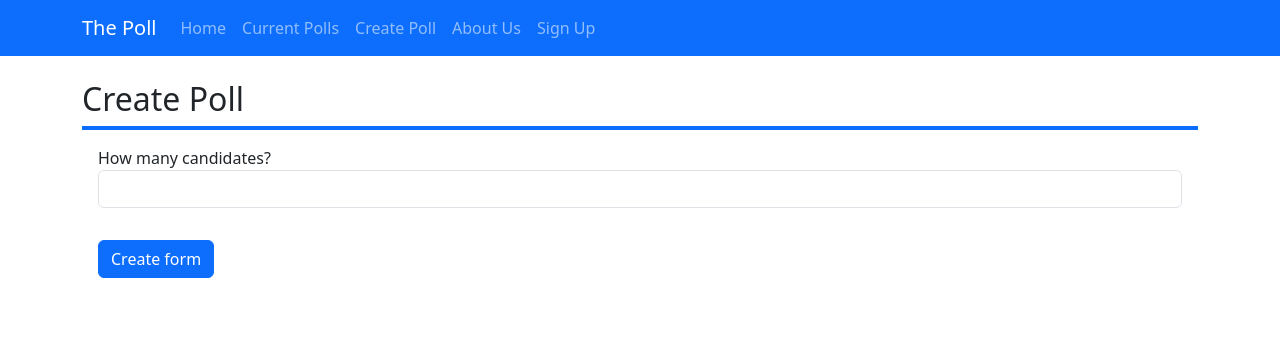
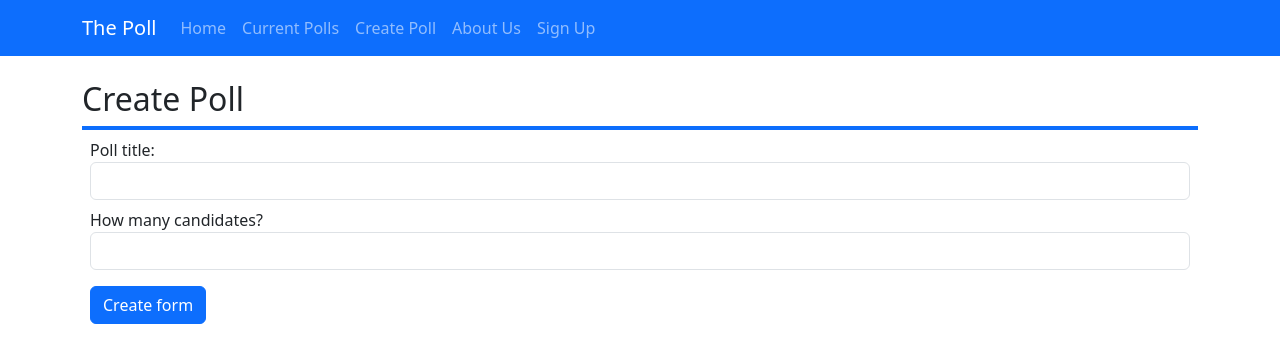
Before and after one commit to koushikjis/the-poll, a React (Create React App) app: page /create-poll in a window 1280 px wide. Shown: the top 362 px of the page. Built offline with nearby package versions, Linux system fonts and the light colour scheme.

Commit message:
Add poll title, change in style in mypoll page

```diff
--- a/package.json
+++ b/package.json
@@ -45,6 +45,7 @@
     ]
   },
   "devDependencies": {
+    "@babel/plugin-proposal-private-property-in-object": "^7.21.11",
     "@types/lodash": "^4.14.195"
   }
 }
--- a/src/components/CreatePoll.tsx
+++ b/src/components/CreatePoll.tsx
@@ -7,6 +7,7 @@ const CreatePoll: React.FC = () => {
   const [candidates, setCandidates] = useState<
     Array<{ photo: File | null; name: string }>
   >([]);
+  const [pollTitle, setPollTitle] = useState("");
   const [formSubmitted, setFormSubmitted] = useState(false);
   const [fieldRendered, setFieldRendered] = useState(false);
 
@@ -14,11 +15,9 @@ const CreatePoll: React.FC = () => {
   const [numOfCandidates, setNumOfCandidates] = useState(
     context?.state.pollCount || 0
   );
-  const [inputNumber, setInputNumber] = useState('')
+  const [inputNumber, setInputNumber] = useState("");
 
-  const handleNumOfCandidatesChange = (
-    value: number
-  ) => {
+  const handleNumOfCandidatesChange = (value: number) => {
     setNumOfCandidates(value);
     setCandidates(
       Array.from({ length: value }, () => ({
@@ -74,12 +73,9 @@ const CreatePoll: React.FC = () => {
 
   const renderCandidateFields = () => {
     return _.times(numOfCandidates, (index: number) => (
-      <div
-        key={index}
-        className="mt-3 mb-3 border-bottom border-primary rounded"
-      >
-        <div className="form-group m-2">
-          <h5 className="border-bottom mb-3 mt-4">Candidate {index + 1}:&nbsp;</h5>
+      <div key={index} className="mt-3 mb-3">
+        <div className="form-group m-2 border-bottom border-primary rounded">
+          <h5 className="mb-3 mt-4">Candidate {index + 1}:&nbsp;</h5>
         </div>
         <div className="form-group m-2">
           <label>Candidate Photo:&nbsp;</label>
@@ -105,13 +101,27 @@ const CreatePoll: React.FC = () => {
 
   if (context?.state.pollCount) setTimeout(() => setFieldRendered(true), 1);
 
+  function handlePollTitleChange(e: React.ChangeEvent<HTMLInputElement>): void {
+    setPollTitle(e.target.value);
+  }
+
   return (
     <div className="container mt-4">
       <PageHeader header="Create Poll" />
       <form onSubmit={handleSubmit}>
+        <div className="form-group m-2">
+          <label>Poll title:</label>
+          <input
+            className="form-control"
+            name="poll-title"
+            type="text"
+            value={pollTitle}
+            onChange={(e) => handlePollTitleChange(e)}
+          />
+        </div>
         {!fieldRendered && (
           <>
-            <div className="form-group m-3">
+            <div className="form-group m-2">
               <label>How many candidates?</label>
               <input
                 className="form-control"
@@ -119,10 +129,14 @@ const CreatePoll: React.FC = () => {
                 type="number"
                 min="0"
                 value={inputNumber}
-                onChange={(e)=>setInputNumber(e.target.value)}
+                onChange={(e) => setInputNumber(e.target.value)}
               />
             </div>
-            <button className="btn btn-primary m-3" onClick={()=>handleNumOfCandidatesChange(+inputNumber)} type="button">
+            <button
+              className="btn btn-primary m-2"
+              onClick={() => handleNumOfCandidatesChange(+inputNumber)}
+              type="button"
+            >
               Create form
             </button>
           </>
--- a/src/components/MyPollPage.tsx
+++ b/src/components/MyPollPage.tsx
@@ -1,5 +1,6 @@
 import React from "react";
-import {Candidate} from '../Types/types'
+import { Candidate } from "../Types/types";
+import PageHeader from "./PageHeader";
 
 interface MyPollPageProps {
   candidates: Candidate[];
@@ -9,19 +10,19 @@ interface MyPollPageProps {
 const MyPollPage: React.FC<MyPollPageProps> = ({ candidates, onVote }) => {
   return (
     <div className="container mt-4">
-      <h2>My Poll</h2>
-      <div className="col  border border-secondary rounded">
+      <PageHeader header='My Poll' />
+      <div className="col border border-secondary rounded mt-3">
         <div className="row m-3">
           {candidates.map((candidate) => (
             <div key={candidate.id} className="col-md-4 my-4">
-              <div className="card">
+              <div className="card text-dark bg-light mb-3">
+              <div className="card-header">{candidate.name}</div>
                 <img
                   src={candidate.photo}
                   alt={candidate.name}
-                  className="card-img-top"
+                  className="card-img-top img-thumbnail"
                 />
                 <div className="card-body">
-                  <h3 className="card-title">{candidate.name}</h3>
                   <button
                     className="btn btn-primary"
                     onClick={() => onVote(candidate.id)}
--- a/src/index.tsx
+++ b/src/index.tsx
@@ -1,6 +1,5 @@
 import React from "react";
 import { createRoot } from "react-dom/client";
-import ReactDOM from "react-dom";
 import App from "./App";
 import { AppProvider } from "./context/AppContext";
 import 'bootstrap/dist/css/bootstrap.css';
```
Also changed, not shown: 1 other file (tests, documents, lock files or other folders).
